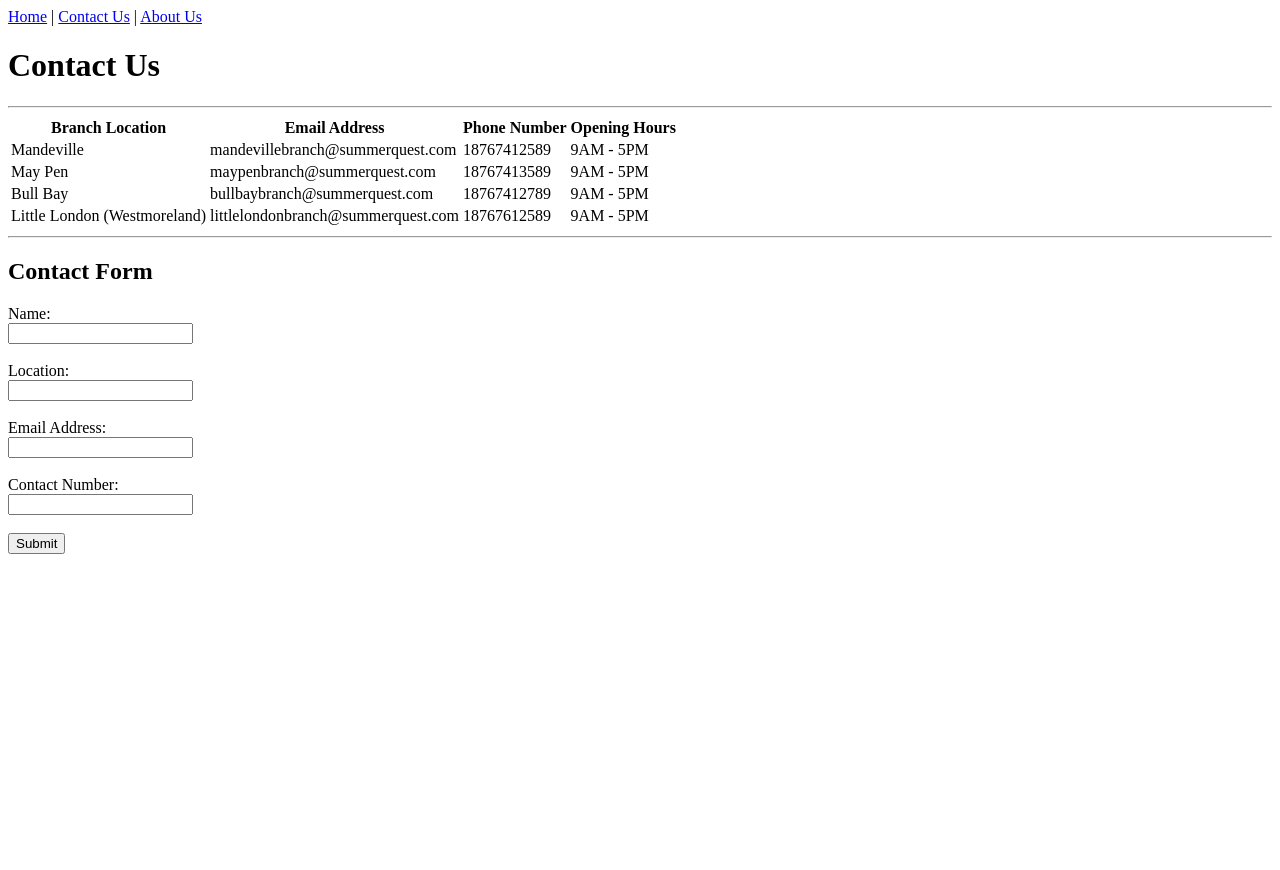
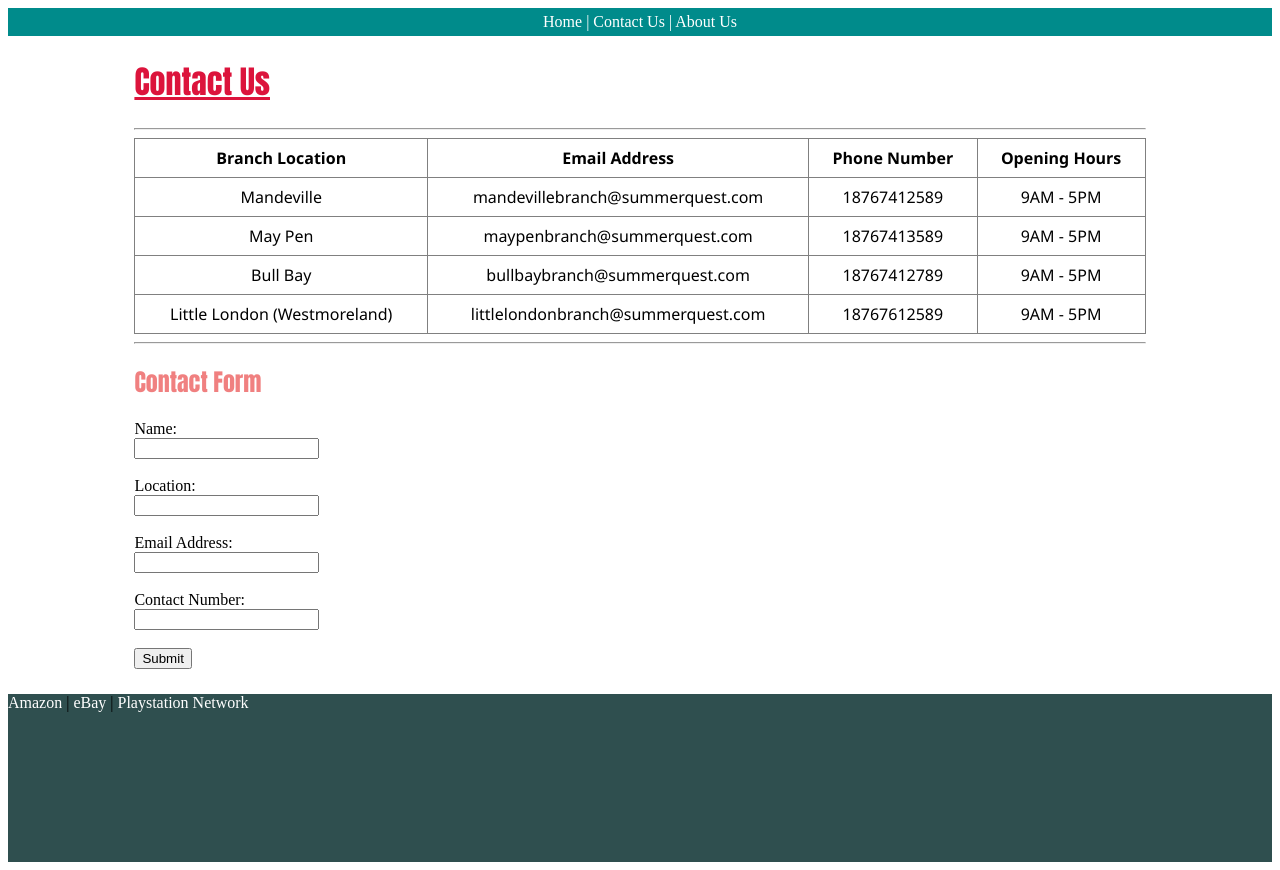
Before and after one commit to trevoirwilliams/web-for-beginners-2023, a plain HTML site: page contact_us.html in a window 1280 px wide. Before the commit the page ends 800 px from the top, so only its background shows below. Drawn offline with Linux system fonts and the light colour scheme.

Commit message:
Add files via upload

```diff
--- a/contact_us.html
+++ b/contact_us.html
@@ -4,14 +4,17 @@
     <meta charset="UTF-8">
     <meta name="viewport" content="width=device-width, initial-scale=1.0">
     <title>Contact Us</title>
+    <link rel="stylesheet" href="css/stylesheet.css" />
 </head>
 <body>
-    <div>
+    <div id="nav">
         <a href="index.html">Home</a>
         | <a href="contact_us.html">Contact Us</a>
         | <a href="about_us.html">About Us</a>
     </div>
-    <h1>Contact Us</h1>
+
+    <div id="content">
+        <h1>Contact Us</h1>
     <hr/>
 
     <table>
@@ -63,5 +66,15 @@
 
         <input type="submit" />
     </form>
+    </div>
+
+    <div id="footer">
+        <a href="https://www.amazon.com" target="_blank">Amazon</a>
+        |
+        <a href="https://www.ebay.com">eBay</a>
+        |
+        <a href="https://www.playstationnetwork.com">Playstation Network</a>
+    </div>
+
 </body>
 </html>
--- /dev/null
+++ b/css/stylesheet.css
@@ -0,0 +1,51 @@
+h1,h2,h3,h4,h5,h6{
+    font-family: Impact, Haettenschweiler, 'Arial Narrow Bold', sans-serif;
+}
+h1{
+    color: crimson;
+    text-decoration: underline;
+}
+h2{
+    color:lightcoral;
+}
+
+p{
+    font-family:'Courier New', Courier, monospace
+}
+table{
+    font-family: 'Segoe UI', Tahoma, Geneva, Verdana, sans-serif;
+    width:100%;
+    text-align: center;
+    border: 1px solid grey;
+    border-collapse: collapse;
+}
+th, td{
+    border: 1px solid grey;
+    padding: 8px;
+}
+
+#nav{
+    text-align: center;
+    background-color: darkcyan;
+    padding: 5px;
+    color: white;
+}
+#nav a{
+    text-decoration: none;
+    color: white;
+}
+#content{
+    width: 80%;
+    margin: 0 auto;
+}
+#footer{
+    background-color: darkslategrey;
+    padding-bottom: 150px;
+    margin-top: 25px;
+}
+
+#footer a{
+    text-decoration: none;
+    color: white;
+    margin-top: 10px;
+}
```
Also changed, not shown: about_us.html (+14 -2 lines), confirmation.html (+1 -0 lines), index.html (+18 -4 lines), images/labrador.jpg (added).
